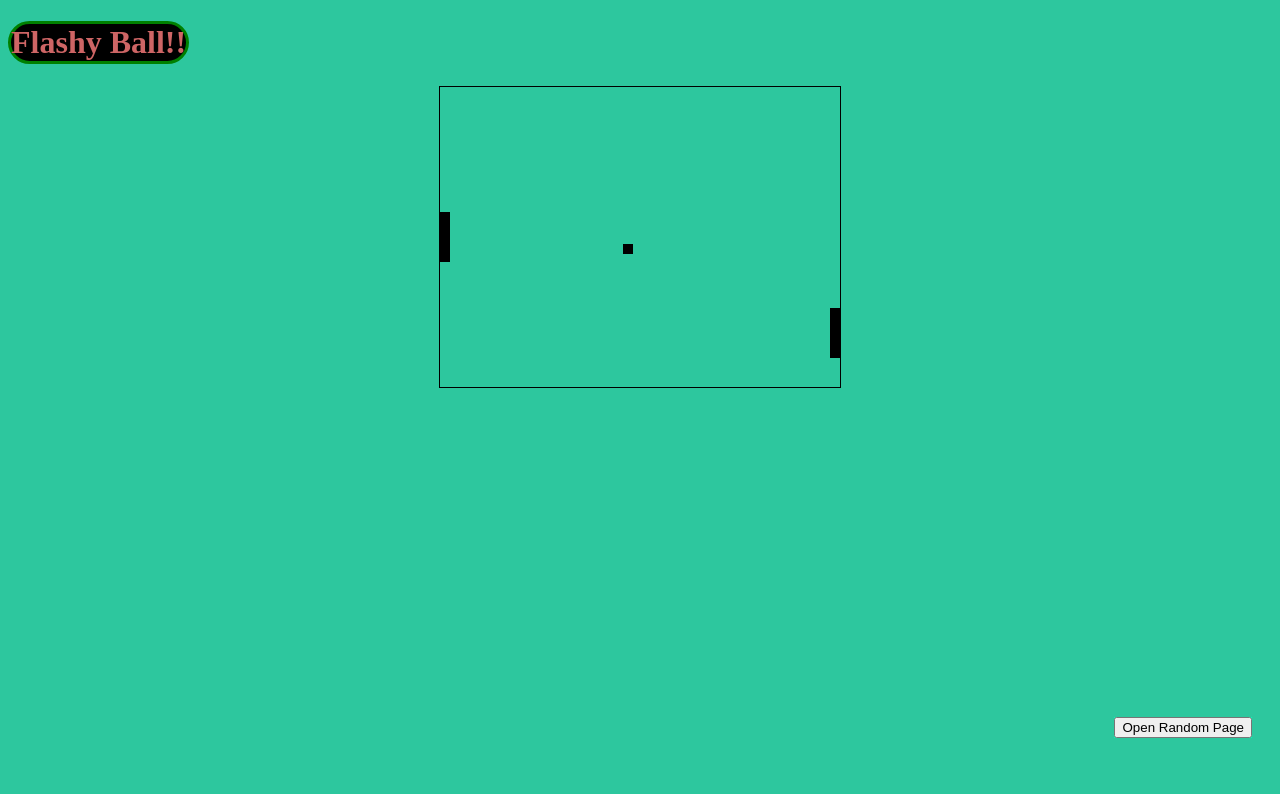
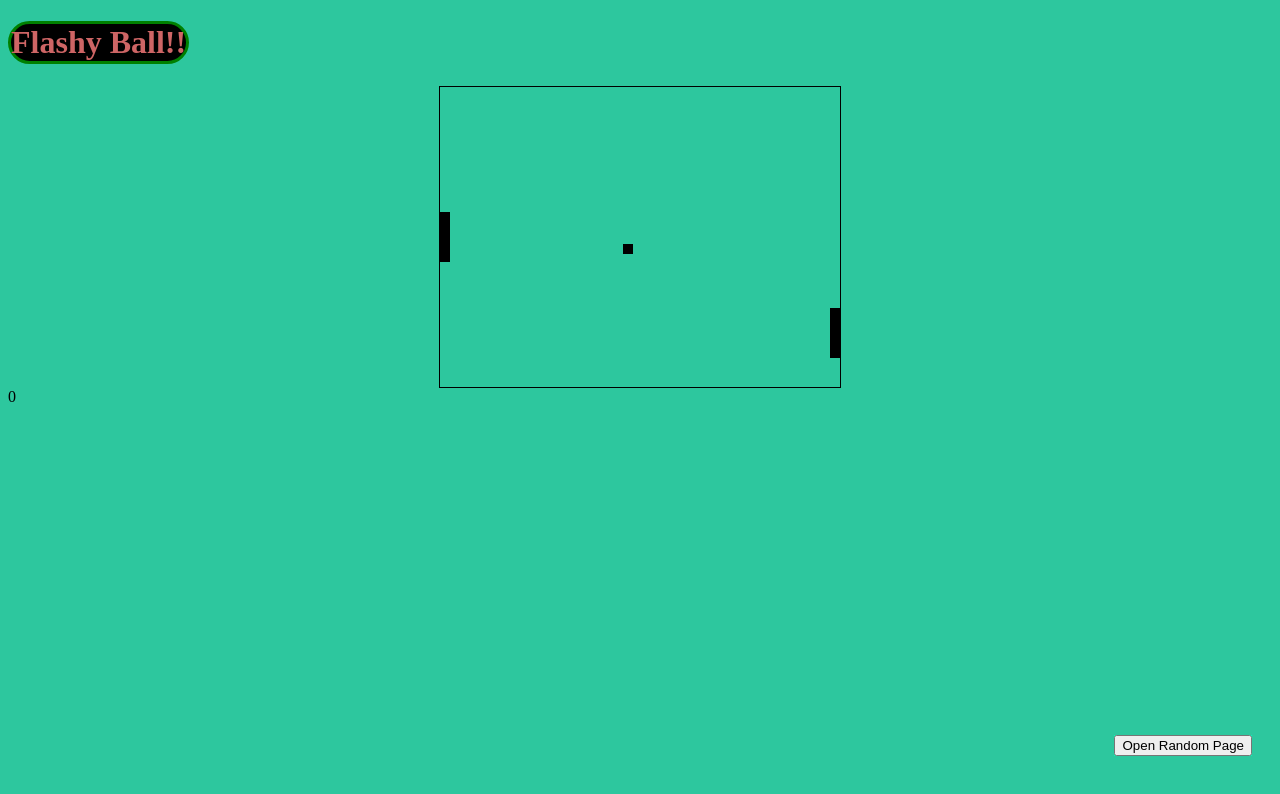
Before and after one commit to danderfer/SammyGulp.github.io, a plain HTML site: page c.html in a window 1280 px wide. Drawn offline with Linux system fonts and the light colour scheme.

Commit message:
There is now a counter

```diff
--- a/c.html
+++ b/c.html
@@ -57,7 +57,7 @@
     <div id="paddle-right" class="paddle"></div>
     <div id="ball"></div>
   </div>
-
+  <div id="p"></div>
   <script>
     document.addEventListener('DOMContentLoaded', function() {
       var gameContainer = document.getElementById('game-container');
@@ -71,6 +71,8 @@
       var ballY = 145;
       var ballSpeedX = -2;
       var ballSpeedY = 2;
+      var p = document.getElementById('p');
+      let con = 0;
 
       function update() {
         paddleLeft.style.top = paddleLeftY + 'px';
@@ -93,10 +95,17 @@
           ballSpeedX *= -1;
         }
 
-        if (ballX <= 0 || ballX >= 390) {
+        if (ballX >= 390) {
           resetBall();
+          con++;
         }
+        if (ballX <= 0) {
+          resetBall();
+          con = 0;
+        }
+        p.innerHTML = con;
 
+        // AI-controlled paddle movement
         var paddleSpeed = 1.5;
         if (ballY + 5 < paddleRightY + 25) {
           paddleRightY -= paddleSpeed;
```
